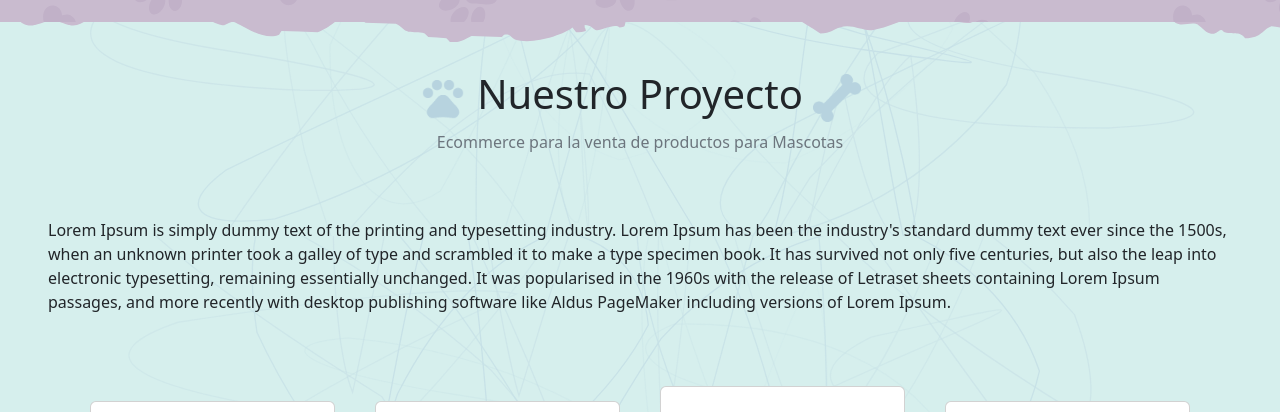
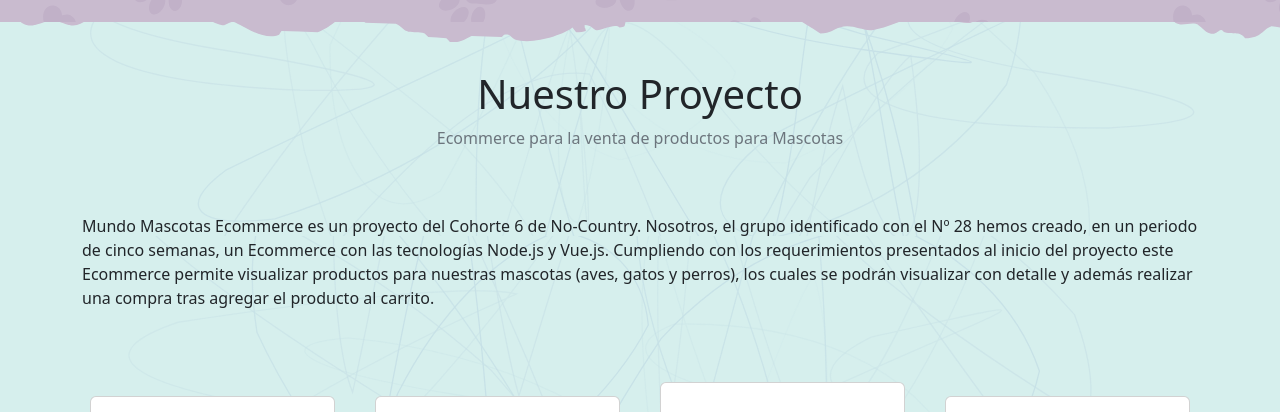
Before and after one commit to No-Country/c6-28-vue-node, a Vue app: page /about in a window 1280 px wide. Shown: the part 484-896 px from the top of the page. Built offline with nearby package versions, Linux system fonts and the light colour scheme; grey boxes are pictures that could not be loaded.

Commit message:
Arreglos pagina about y 404

```diff
--- a/src/Components/TitleCat.vue
+++ b/src/Components/TitleCat.vue
@@ -1,9 +1,9 @@
 <template>
   <div class="text-center mt-5">
-    <h1>
-      <img src="~@/assets/pata.png" alt="Pata" width="48" height="48" />
+    <h1 class="text-dark">
+      <!--<img src="~@/assets/pata.png" alt="Pata" width="48" height="48" />-->
       {{ title }}
-      <img src="~@/assets/hueso.png" alt="Hueso" width="48" height="48" />
+      <!--<img src="~@/assets/hueso.png" alt="Hueso" width="48" height="48" />-->
     </h1>
   </div>
 </template>
--- a/src/views/AboutView.vue
+++ b/src/views/AboutView.vue
@@ -4,21 +4,21 @@
       <Header />
     </section>
     <section id="company">
+    <div class="container">
       <TitleCat title="Nuestro Proyecto" />
       <p class="text-muted text-center">
         Ecommerce para la venta de productos para Mascotas
       </p>
-      <p class="p-5">
-        Lorem Ipsum is simply dummy text of the printing and typesetting
-        industry. Lorem Ipsum has been the industry's standard dummy text ever
-        since the 1500s, when an unknown printer took a galley of type and
-        scrambled it to make a type specimen book. It has survived not only five
-        centuries, but also the leap into electronic typesetting, remaining
-        essentially unchanged. It was popularised in the 1960s with the release
-        of Letraset sheets containing Lorem Ipsum passages, and more recently
-        with desktop publishing software like Aldus PageMaker including versions
-        of Lorem Ipsum.
+      <p class="py-5 text-justify">
+        Mundo Mascotas Ecommerce es un proyecto del Cohorte 6 de No-Country.
+        Nosotros, el grupo identificado con el Nº 28 hemos creado, en un periodo
+        de cinco semanas, un Ecommerce con las tecnologías Node.js y Vue.js.
+        Cumpliendo con los requerimientos presentados al inicio del proyecto este
+        Ecommerce permite visualizar productos para nuestras mascotas
+        (aves, gatos y perros), los cuales se podrán visualizar con detalle y
+        además realizar una compra tras agregar el producto al carrito.
       </p>
+      </div>
       <div class="container">
         <div class="row justify-content-center align-items-center">
           <div
@@ -51,7 +51,7 @@ export default {
       contacts: [
         {
           photo:
-            "https://mdbcdn.b-cdn.net/img/Photos/new-templates/bootstrap-chat/ava2-bg.webp",
+            "https://res.cloudinary.com/yeniferramirez11/image/upload/v1661896266/cloudinary-demo/yenifer_ramirez-cropped_ovqabr.png",
           name: "Yenifer Ramírez",
           user: "@yeniferrosana",
           position: "FrontEnd Developer",
--- a/src/views/NotFound.vue
+++ b/src/views/NotFound.vue
@@ -1,19 +1,28 @@
 <template>
-  <div class="container my-5">
-    <div class="row g-3 p-3 justify-content-center">
-      <div class="col-md-6 col-lg-4 col-xl-3">
-        <div class="align-items-center">
-          <img class="" src="" />
-          <img
-            class="card-img"
-            style="width: 20rem"
-            alt="Producto"
-            src="https://media.giphy.com/media/cjDbTQZy5Tlch5nQAI/giphy.gif"
-          />
-        </div>
+<div>
+  <div class="back">
+    <div class="row g-3 d-flex align-items-center text-center">
+      <div class="col-md-6 col-lg-6 col-xl-6">
+        <h2 class="title1 text-dark">¡Error 404!</h2>
+        <h2 class="title2 text-dark mt-n8">NOT FOUND</h2>
+        <p class="text-dark">¡Ups!, parece que un pequeño rompió esta página
+          <br />
+          <span class="text-muted">Por favor regresa y sigue comprando nuestros productos</span>
+        </p>
+        <a type="button" class="btn rounded" href="/productos">
+          Productos
+        </a>
+      </div>
+      <div class="col-md-6 col-lg-6 col-xl-6">
+        <img
+          class="img-fluid"
+          src="../assets/404.png"
+          alt="Perro y Gato"
+        />
       </div>
     </div>
   </div>
+</div>
 </template>
 
 <script>
@@ -28,3 +37,36 @@ export default {
   margin: auto;
 }
 </style>
+
+<style scoped>
+.back {
+  background: #c9bbcf;
+  background-image: url("~@/assets/cos.svg");
+  /* width: 40%;*/
+  padding: 20px;
+  position: relative;
+}
+.back::after {
+  content: "";
+  position: absolute;
+  top: 100%;
+  left: 0;
+  height: 20px;
+  width: 100%;
+  background: url(~@/assets/rip.svg) bottom center;
+  background-size: 150%;
+}
+.btn {
+  background-color: #898aa6;
+  color: white;
+  font-weight: bold;
+  padding: 5px;
+  font-size: 18px;
+}
+
+.btn:hover {
+  background-color: transparent;
+  border: 3px solid #898aa6;
+  color: #898aa6;
+}
+</style>
```
Also changed, not shown: src/assets/404.png (added).
